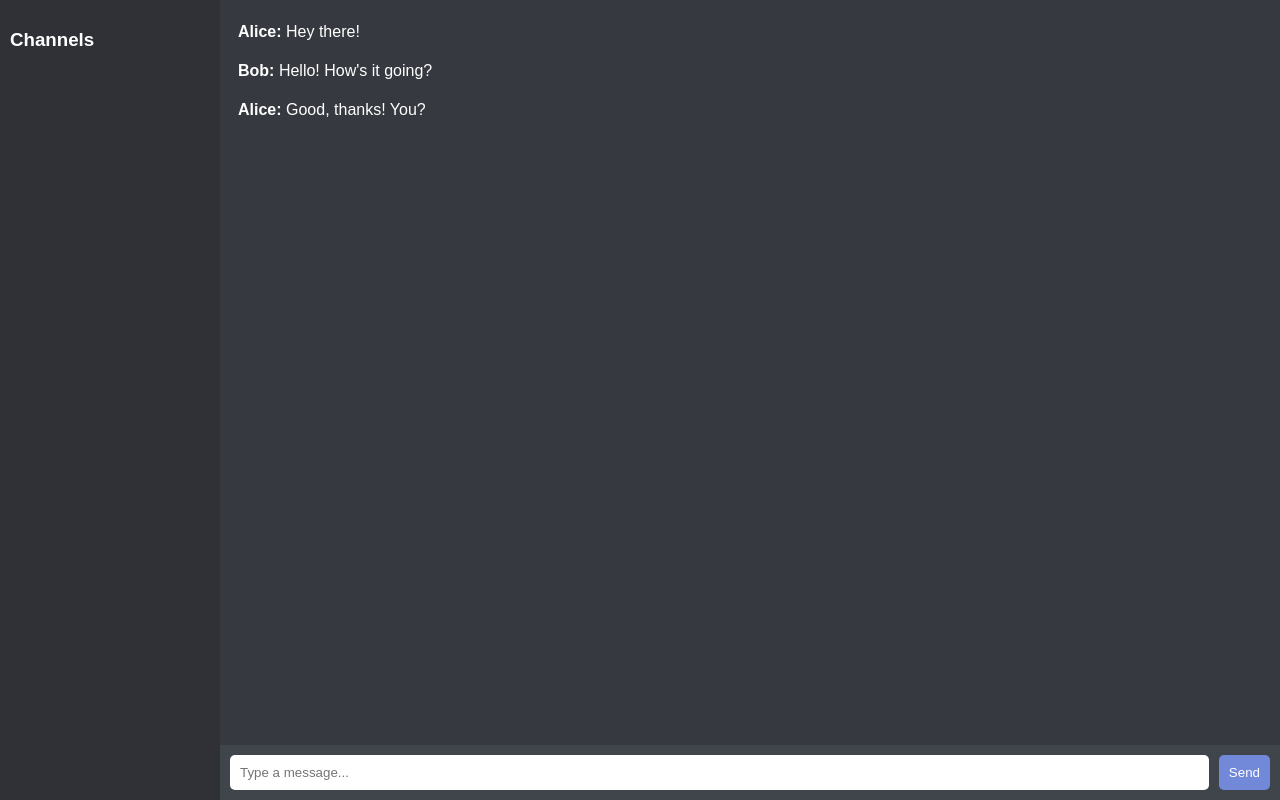
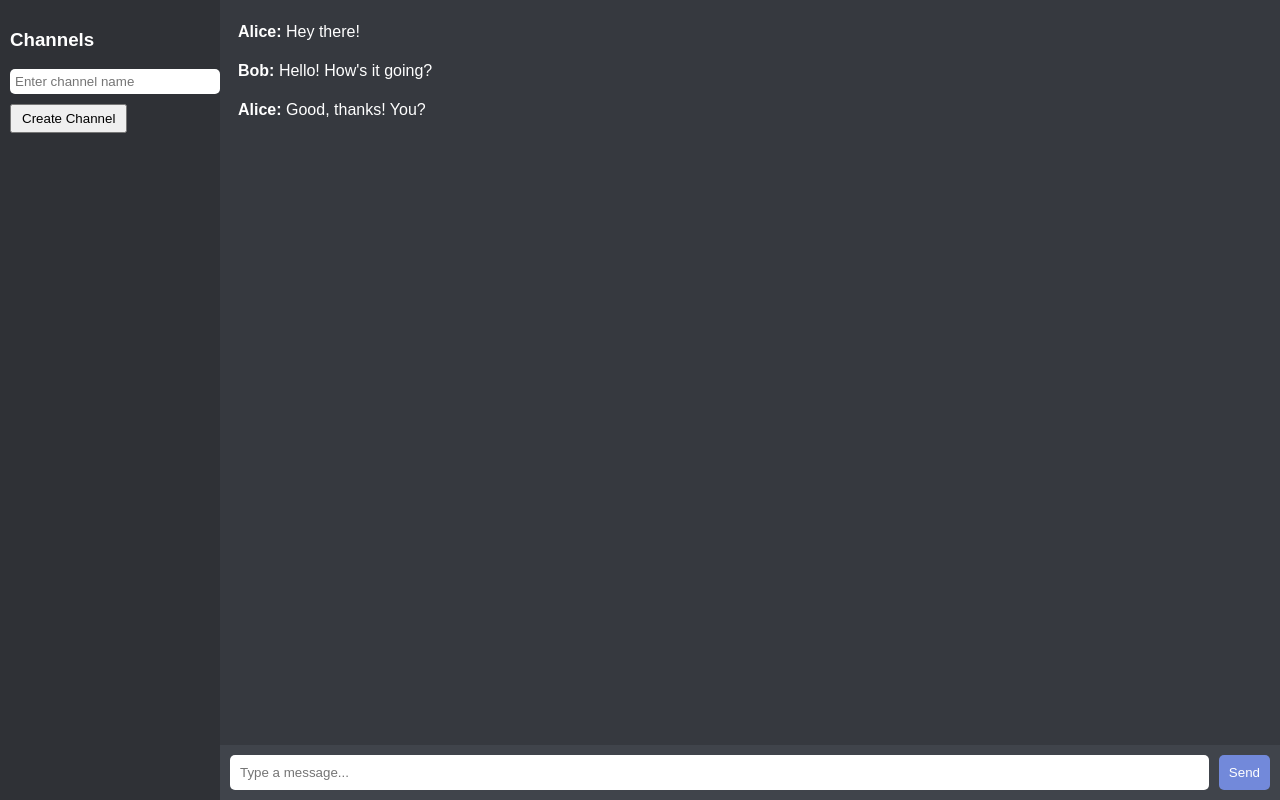
Before and after one commit to NathanKlump/lightest-cloud-storage, a Flask app: page / in a window 1280 px wide. Run offline with Flask 3, Linux system fonts and the light colour scheme.

Commit message:
added channel routes

```diff
--- a/app.py
+++ b/app.py
@@ -20,10 +20,21 @@
 @app.route('/channel_clicked', methods=['POST'])
 def channel_clicked():
     channel_id = request.get_json().get('id')
+    print(f"Channel {channel_id} clicked.")
+    return jsonify({'status': 'success', 'id': channel_id})
 
-    print(f"Channel {channel_id} clicked.")
+@app.route('/create_channel', methods=['POST'])
+def channel_created():
+    channel_name = request.get_json().get('name')
+    database.create_new_channel(channel_name)
+    return jsonify({'status': 'success', 'name': channel_name})
 
-    return jsonify({'status': 'success', 'id': channel_id})
+@app.route('/delete_channel', methods=['POST'])
+def channel_deleted():
+    channel_id = request.get_json().get('id')
+    print("trying to delete")
+    database.delete_channel(channel_id)
+    return jsonify({'status': 'success', 'name': channel_id})
 
 if __name__ == '__main__':
     app.run(debug=True)
--- a/database.py
+++ b/database.py
@@ -16,6 +16,17 @@
         Base.metadata.create_all(self.engine)
         self.Session = sessionmaker(bind=self.engine)
         self.session = self.Session()  # Create a session for reuse
+        self.intent_count = 0
+        self.prev_intent_id = -1
+
+    def __handle_delete_request__(self, channel_id):
+        channel_to_delete = self.session.query(Channel).filter(Channel.id == channel_id).first()
+        if channel_to_delete:
+            self.session.delete(channel_to_delete)
+            self.session.commit()
+            print(f"Channel with ID '{channel_id}' deleted.")
+        else:
+            print(f"Channel with ID '{channel_id}' not found.")
 
     def create_new_channel(self, name):
         new_channel = Channel(name=name)
@@ -23,6 +34,22 @@
         self.session.commit()
         print(f"Channel '{name}' created.")
 
+    def delete_channel(self, channel_id):
+        '''this determines if the action was intended and deletes the channel'''
+        print(f"{channel_id} {self.prev_intent_id}")
+        if self.intent_count > 1 and channel_id == self.prev_intent_id:
+            print(f"deleting channel {channel_id}")
+            self.__handle_delete_request__(channel_id)
+            self.intent_count = 0 #reset after deletion
+            self.prev_intent_id = -1 #reset after deletion
+            return
+        elif channel_id == self.prev_intent_id:
+            print(f"incrementing intent {self.intent_count}")
+            self.intent_count += 1
+        else:
+            self.intent_count = 1 #reset after getting a different intent id
+            self.prev_intent_id = channel_id #set a new intent id
+
     def get_channels(self):
         return self.session.query(Channel).all()
 
--- a/templates/index.html
+++ b/templates/index.html
@@ -16,6 +16,43 @@
             .then(response => response.json())
             .then(data => {
                 console.log('Success:', data);
+            })
+            .catch((error) => {
+                console.error('Error:', error);
+            });
+        }
+        function createChannel() {
+            const channelName = document.getElementById('channelInput').value;
+            if (!channelName) return; // Prevent sending if input is empty
+
+            fetch('/create_channel', {
+                method: 'POST',
+                headers: {
+                    'Content-Type': 'application/json',
+                },
+                body: JSON.stringify({ name: channelName }) // Send the channel name
+            })
+            .then(response => response.json())
+            .then(data => {
+                console.log('Channel created:', data);
+                location.reload();  // Reload to see the new channel
+            })
+            .catch((error) => {
+                console.error('Error:', error);
+            });
+        }
+        function deleteChannel(channelId) {
+            fetch('/delete_channel', {
+                method: 'POST',
+                headers: {
+                    'Content-Type': 'application/json',
+                },
+                body: JSON.stringify({ id: channelId }),
+            })
+            .then(response => response.json())
+            .then(data => {
+                console.log('Channel Deleted:', data);
+                location.reload();  // Reload to see the removed channel
             })
             .catch((error) => {
                 console.error('Error:', error);
@@ -91,6 +128,8 @@
             background-color: #36393f;
             cursor: pointer;
             transition: background-color 0.3s, transform 0.2s;
+            border-radius: 0;
+            flex-grow: 1
         }
 
         li:hover {
@@ -101,6 +140,32 @@
             transform: scale(0.95);  /* Slightly shrink on click */
             background-color: #c55c5c;  /* Darker background on click */
         }
+
+        #channelInput {
+            margin-bottom: 10px;
+            padding: 5px;
+            width: 200px;
+        }
+
+        #createChannelButton {
+            padding: 5px 10px;
+            cursor: pointer;
+        }
+
+        #channel_div {
+            display: flex;
+            width: 100%;
+        }
+
+        .deleteButton {
+            background-color: #36393f;
+            color: rgb(170, 32, 32);
+            border: none;
+            cursor: pointer;
+            padding: 10px;
+            margin: 5px 0;
+            border-radius: 0;
+        }
     </style>
 </head>
 <body>
@@ -108,12 +173,17 @@
         <h3>Channels</h3>
         <ul>
             {% for channel in channels %}
-            <li id="{{ channel.id }}"
-                onclick="channelClicked({{ channel.id }})">
-                    {{channel.name}}
-            </li>
+            <div id="channel_div">
+                <li id="{{ channel.id }}"
+                    onclick="channelClicked({{ channel.id }})">
+                        {{channel.name}}
+                </li>
+                <button class="deleteButton" onclick="deleteChannel({{ channel.id }}); event.stopPropagation();">X</button>
+            </div>
             {% endfor %}
         </ul>
+        <input type="text" id="channelInput" placeholder="Enter channel name">
+        <input type="button" id="createChannelButton" value="Create Channel" onclick="createChannel()">
     </div>
     <div id="chat">
         <div id="messages">
```
